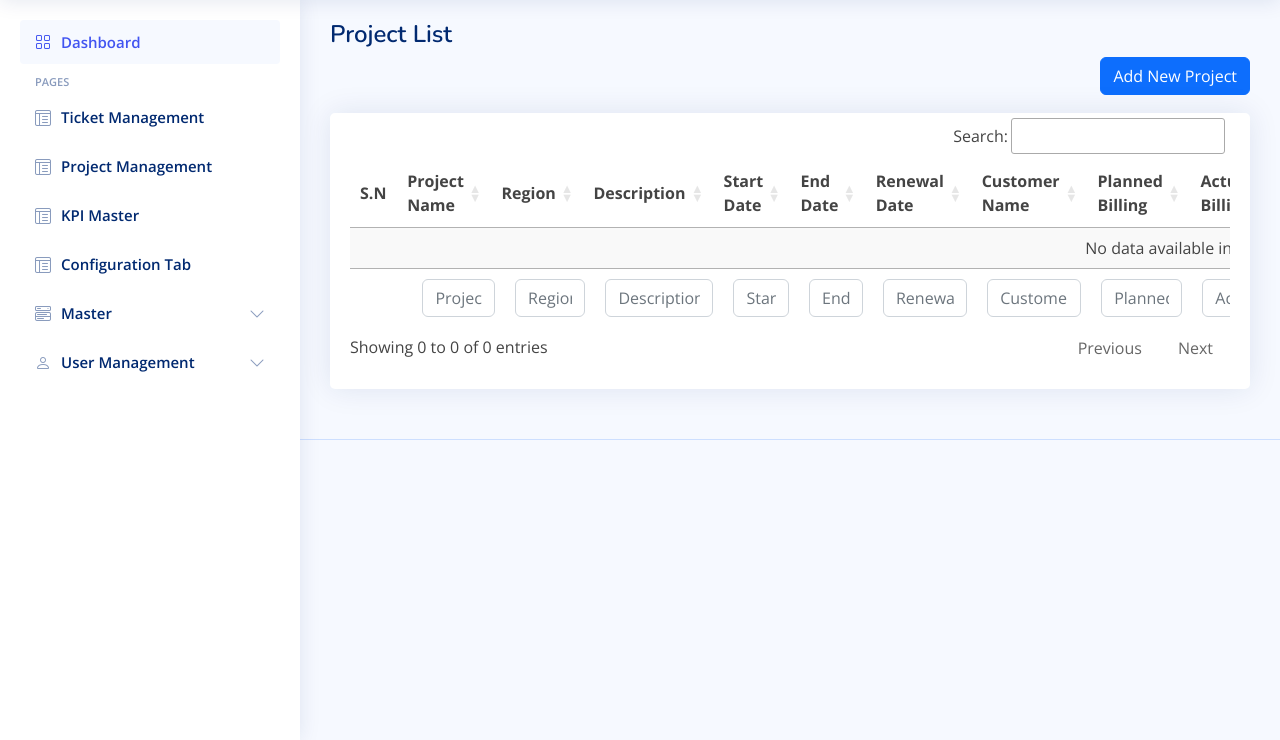
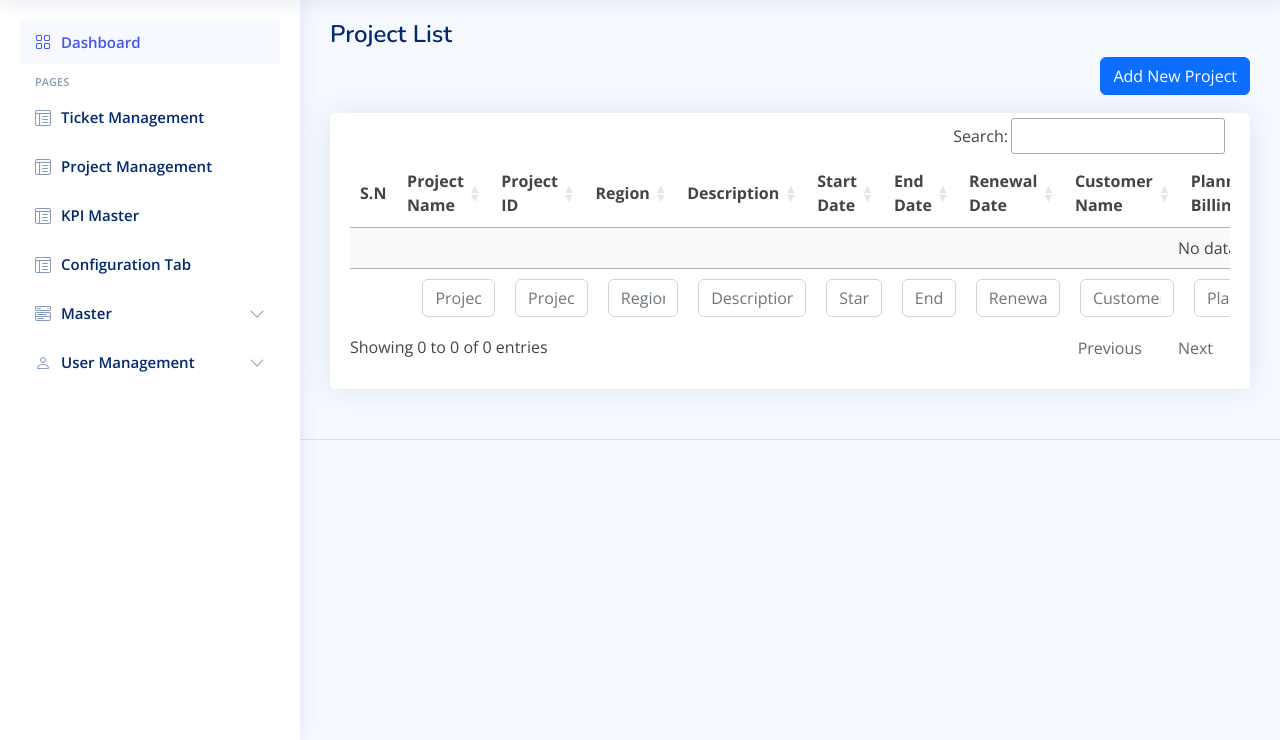
Before and after one commit to dhirajtek13/NiceAdmin, a PHP site: page /project_managment.php in a window 1280 px wide. Shown: the part 60-800 px from the top of the page. Run offline with PHP 8.4, Linux system fonts and the light colour scheme; a user stored in the database is signed in; data that the repository does not hold is empty; some libraries are stand-ins or nearby versions.

Commit message:
project code added

```diff
--- a/assets/js/project-management-table.js
+++ b/assets/js/project-management-table.js
@@ -23,7 +23,7 @@ $(document).ready(function () {
       columnDefs: [
         {
           orderable: false,
-          targets: 10,
+          targets: 11,
         },
         {
           orderable: false,
@@ -77,6 +77,7 @@ $(document).ready(function () {
     $("#userModalLabel").html("Add New Project");
 
     $("#project_name").val("");
+    $("#project_code").val("");
     $("#region").val("");
     $("#description").val("");
     $("#start_date").val("");
@@ -94,6 +95,7 @@ $(document).ready(function () {
       $("#userModalLabel").html("Edit Project ");
 
       $("#project_name").val(user_data.project_name);
+      $("#project_code").val(user_data.project_code);
       $("#region").val(user_data.region);
       $("#description").val(user_data.description);
       $("#start_date").val(user_data.start_date);
@@ -112,6 +114,7 @@ $(document).ready(function () {
     $(".frm-status").html("");
     let input_data_arr = [
       document.getElementById("project_name").value,
+      document.getElementById("project_code").value,
       document.getElementById("region").value,
       document.getElementById("description").value,
       document.getElementById("start_date").value,
--- a/db/project_list.php
+++ b/db/project_list.php
@@ -41,35 +41,36 @@ $columns = array(
         }
     ),
     array( 'db' => 'project_name',  'dt' => 1 ),
-    array( 'db' => 'region',  'dt' => 2 ),
-    array( 'db' => 'description',  'dt' => 3 ),
+    array( 'db' => 'project_code',  'dt' => 2 ),
+    array( 'db' => 'region',  'dt' => 3 ),
+    array( 'db' => 'description',  'dt' => 4 ),
     array(
         'db'        => 'start_date',
-        'dt'        => 4,
+        'dt'        => 5,
         'formatter' => function( $d, $row ) {
            return ($d != '0000-00-00 00:00:00') ?  date( 'd-m-Y', strtotime($d)) : '';
         }
     ),
     array(
         'db'        => 'end_date',
-        'dt'        => 5,
+        'dt'        => 6,
         'formatter' => function( $d, $row ) {
            return ($d != '0000-00-00 00:00:00') ?  date( 'd-m-Y', strtotime($d)) : '';
         }
     ),
     array(
         'db'        => 'renewal_date',
-        'dt'        => 6,
+        'dt'        => 7,
         'formatter' => function( $d, $row ) {
            return ($d != '0000-00-00 00:00:00') ?  date( 'd-m-Y', strtotime($d)) : '';
         }
     ),
-    array( 'db' => 'customer_name',  'dt' => 7 ),
-    array( 'db' => 'planned_billing',  'dt' => 8 ),
-    array( 'db' => 'actual_billing',  'dt' => 9 ),
+    array( 'db' => 'customer_name',  'dt' => 8 ),
+    array( 'db' => 'planned_billing',  'dt' => 9 ),
+    array( 'db' => 'actual_billing',  'dt' => 10 ),
     array(
         'db'        => 'id',
-        'dt'        => 10,
+        'dt'        => 11,
         'formatter' => function( $d, $row ) {
 
             return ' <div class="btn-group btn-group-toggle" data-toggle="buttons">
--- a/db/user_list.php
+++ b/db/user_list.php
@@ -20,7 +20,7 @@ $dbDetails = array(
 $table = <<<EOT
  (
     SELECT
-    users.id, username, CONCAT(fname, ' ', lname ) as full_name, user_type.type_name as user_type_name, employee_id, designation, email, user_type, password, fname, lname, users.user_status, GROUP_CONCAT(projects.id) AS project_id, GROUP_CONCAT(projects.project_name) AS project_name
+    users.id, username, CONCAT(fname, ' ', lname ) as full_name, user_type.type_name as user_type_name, employee_id, designation, email, user_type, password, fname, lname, users.user_status, GROUP_CONCAT(projects.project_code) AS project_id, GROUP_CONCAT(projects.project_name) AS project_name
     FROM users
     LEFT JOIN user_type
     ON users.user_type = user_type.id
--- a/layout/modal/project_management_modal.php
+++ b/layout/modal/project_management_modal.php
@@ -16,15 +16,23 @@
                                     <label for="floatingName">Project Name</label>
                                 </div>
                             </div>
+
                             <div class="col-md-6">
                                 <div class="form-floating">
-                                    <input name="region" type="text" class="form-control" id="region" placeholder="Region">
-                                    <label for="floatingName">Region</label>
+                                    <input name="project_code" type="text" class="form-control" id="project_code" placeholder="project_code">
+                                    <label for="floatingName">Project ID</label>
                                 </div>
                             </div>
                             <div class="col-md-12">
                                 <div class="form-floating">
-                                    <textarea placeholder="Description" name="description"  id="description"  class="form-control"  rows="3"></textarea>
+                                    <textarea placeholder="Description" name="description"  id="description"  class="form-control"  rows="20"></textarea>
+                                    <label for="floatingName">Description</label>
+                                </div>
+                            </div>
+                            <div class="col-md-12">
+                                <div class="form-floating">
+                                    <input name="customer_name" type="text" class="form-control" id="customer_name" placeholder="customer name">
+                                    <label for="floatingName">Customer Name</label>
                                 </div>
                             </div>
                             <div class="col-md-6">
@@ -47,10 +55,11 @@
                             </div>
                             <div class="col-md-6">
                                 <div class="form-floating">
-                                    <input name="customer_name" type="text" class="form-control" id="customer_name" placeholder="customer name">
-                                    <label for="floatingName">Customer Name</label>
+                                    <input name="region" type="text" class="form-control" id="region" placeholder="Region">
+                                    <label for="floatingName">Region</label>
                                 </div>
                             </div>
+
                             <div class="col-md-6">
                                 <div class="form-floating">
                                     <input name="planned_billing" type="text" class="form-control" id="planned_billing" placeholder="planned date">
--- a/project_managment.php
+++ b/project_managment.php
@@ -35,6 +35,7 @@
                     <tr>
                         <th>S.N</th>
                         <th scope="col">Project Name</th>
+                        <th scope="col">Project ID</th>
                         <th scope="col">Region</th>
                         <th scope="col">Description</th>
                         <th scope="col">Start Date</th>
@@ -50,6 +51,7 @@
                     <tr>
                         <th>S.N</th>
                         <th>Project Name</th>
+                        <th>Project ID</th>
                         <th>Region</th>
                         <th>Description</th>
                         <th>Start Date</th>
```
Also changed, not shown: assets/js/user-management-table.js (+6 -5 lines), controller/project_eventHandler.php (+15 -14 lines).
